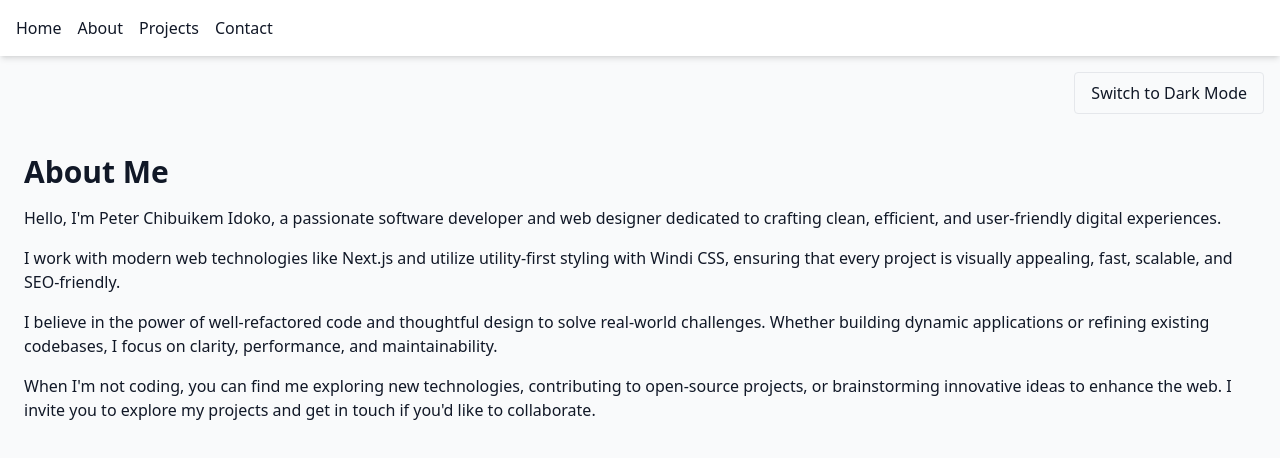
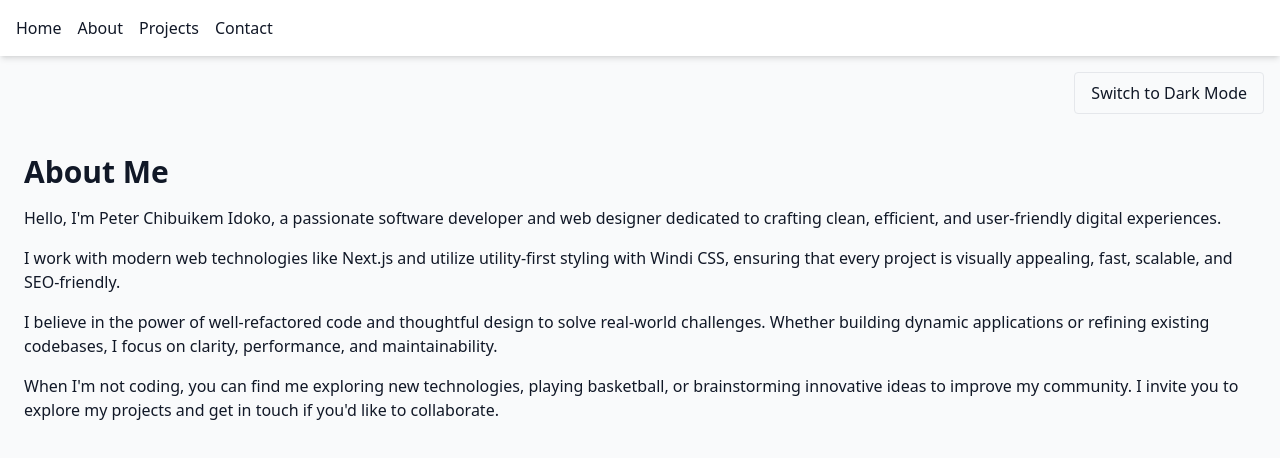
Before and after one commit to pidoko/website, a Next.js app: page /about in a window 1280 px wide. Shown: the top 458 px of the page. Built offline with nearby package versions, Linux system fonts and the light colour scheme.

Commit message:
updated about me

```diff
--- a/src/pages/about.tsx
+++ b/src/pages/about.tsx
@@ -31,7 +31,7 @@ export default function About() {
           I believe in the power of well-refactored code and thoughtful design to solve real-world challenges. Whether building dynamic applications or refining existing codebases, I focus on clarity, performance, and maintainability.
         </p>
         <p className="mt-4">
-          When I'm not coding, you can find me exploring new technologies, contributing to open-source projects, or brainstorming innovative ideas to enhance the web. I invite you to explore my projects and get in touch if you'd like to collaborate.
+          When I'm not coding, you can find me exploring new technologies, playing basketball, or brainstorming innovative ideas to improve my community. I invite you to explore my projects and get in touch if you'd like to collaborate.
         </p>
       </main>
     </>
```
